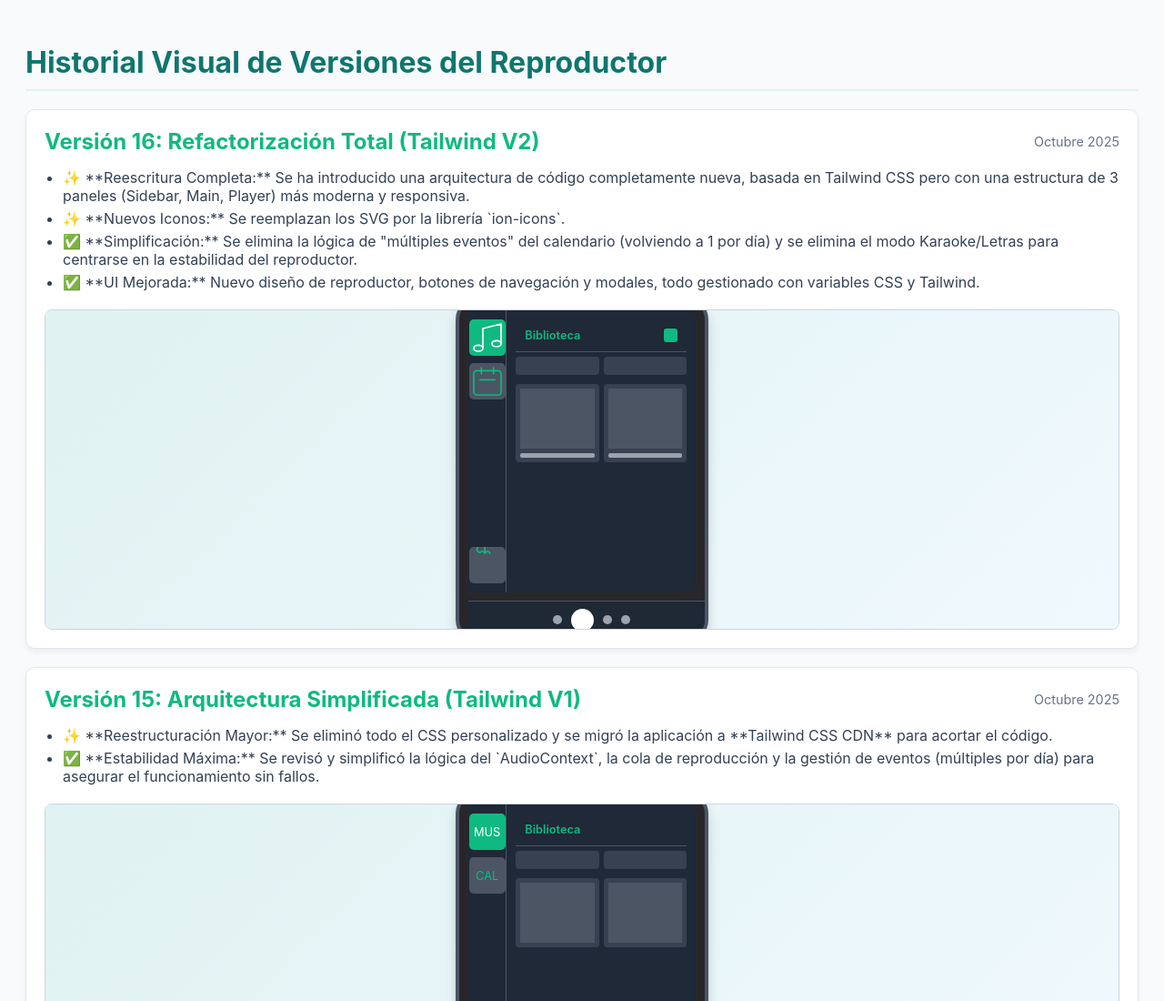
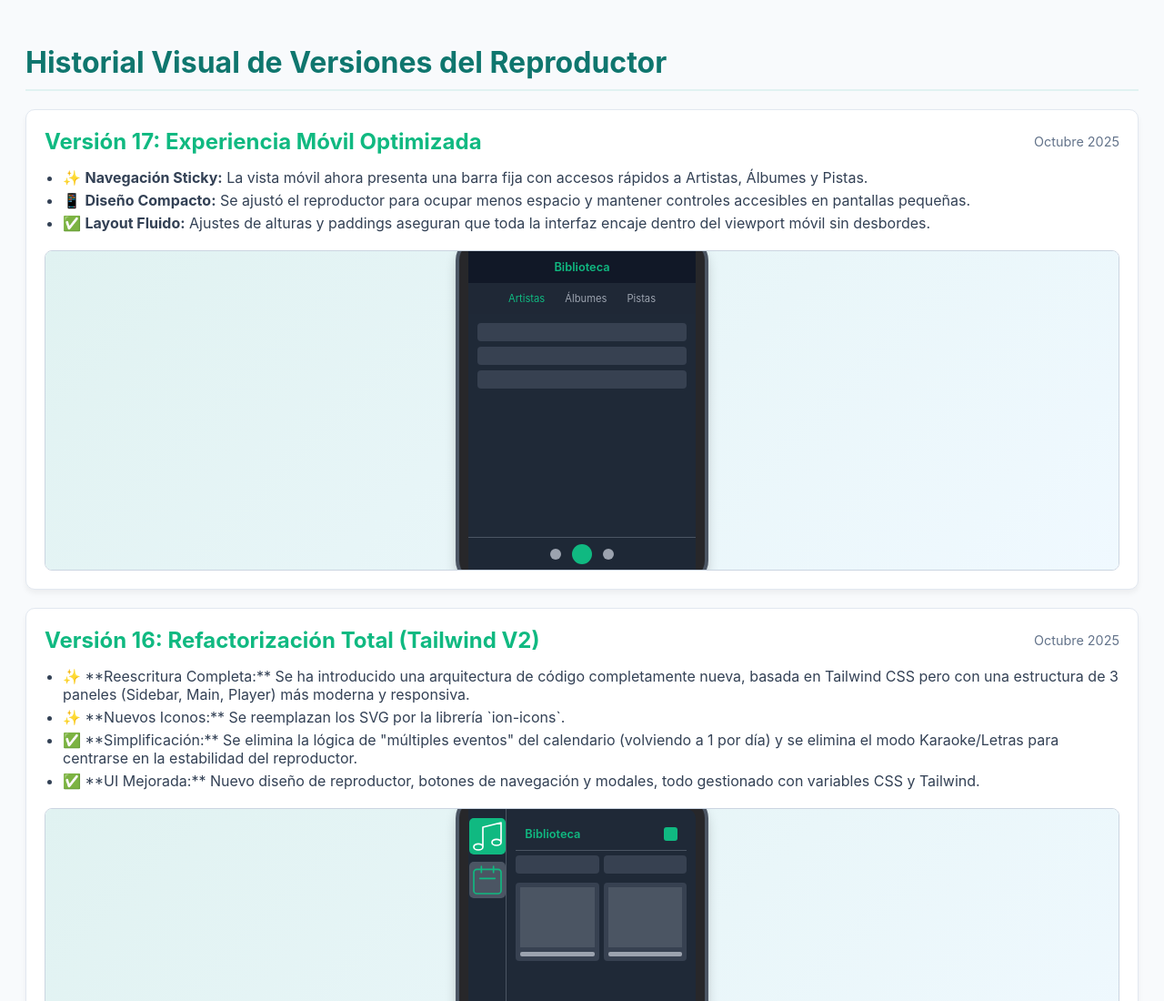
Before and after one commit to AlejandroGonzaloBarroso/PaginaIA_AGONZALO, a plain HTML site: page ReproductorAGonzalo/historial_versiones.html in a window 1280 px wide. Shown: the top 1100 px of the page at 91% size. Drawn offline with Linux system fonts and the light colour scheme.

Commit message:
Update historial_versiones.html

```diff
--- a/ReproductorAGonzalo/historial_versiones.html
+++ b/ReproductorAGonzalo/historial_versiones.html
@@ -43,6 +43,44 @@
 <body>
 
     <h1>Historial Visual de Versiones del Reproductor</h1>
+
+    <div class="version-card">
+        <div class="version-header">
+            <span class="version-title">Versión 17: Experiencia Móvil Optimizada</span>
+            <span class="version-date">Octubre 2025</span>
+        </div>
+        <ul class="changes-list">
+            <li>✨ <strong>Navegación Sticky:</strong> La vista móvil ahora presenta una barra fija con accesos rápidos a Artistas, Álbumes y Pistas.</li>
+            <li>📱 <strong>Diseño Compacto:</strong> Se ajustó el reproductor para ocupar menos espacio y mantener controles accesibles en pantallas pequeñas.</li>
+            <li>✅ <strong>Layout Fluido:</strong> Ajustes de alturas y paddings aseguran que toda la interfaz encaje dentro del viewport móvil sin desbordes.</li>
+        </ul>
+        <div class="preview-container">
+            <div class="preview-content">
+                <div class="phone-frame">
+                    <div class="screen" style="flex-direction: column;">
+                        <div class="header-mock" style="justify-content: center; background: #111827;">
+                            Biblioteca
+                        </div>
+                        <div style="padding: 6px; display: flex; gap: 6px; justify-content: center; background: rgba(31,41,55,0.85);">
+                            <div class="tab-mock active" style="border:none; color:#10b981;">Artistas</div>
+                            <div class="tab-mock" style="border:none;">Álbumes</div>
+                            <div class="tab-mock" style="border:none;">Pistas</div>
+                        </div>
+                        <div class="content-mock" style="gap: 6px;">
+                            <div class="item" style="height: 20px;"></div>
+                            <div class="item" style="height: 20px;"></div>
+                            <div class="item" style="height: 20px;"></div>
+                        </div>
+                        <div class="player-mock" style="height: 35px; gap: 12px;">
+                            <div style="width: 12px; height: 12px; border-radius: 50%; background: #9ca3af;"></div>
+                            <div style="width: 22px; height: 22px; border-radius: 50%; background: #10b981;"></div>
+                            <div style="width: 12px; height: 12px; border-radius: 50%; background: #9ca3af;"></div>
+                        </div>
+                    </div>
+                </div>
+            </div>
+        </div>
+    </div>
 
     <div class="version-card">
         <div class="version-header">
```
